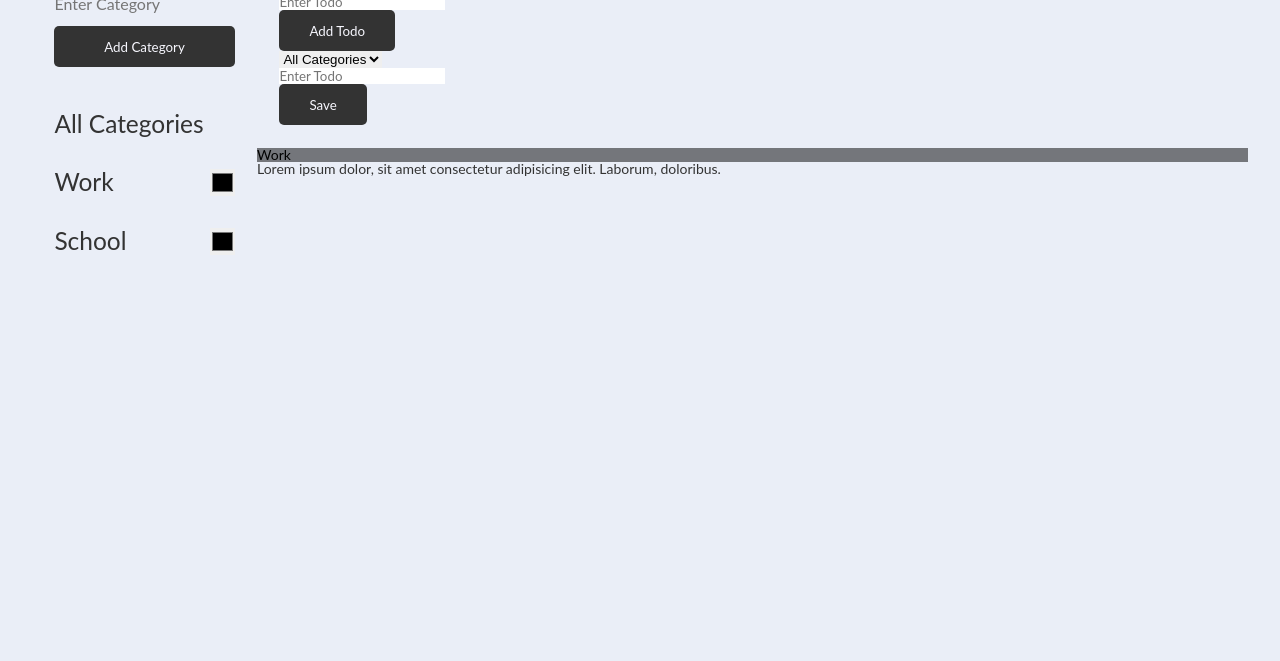
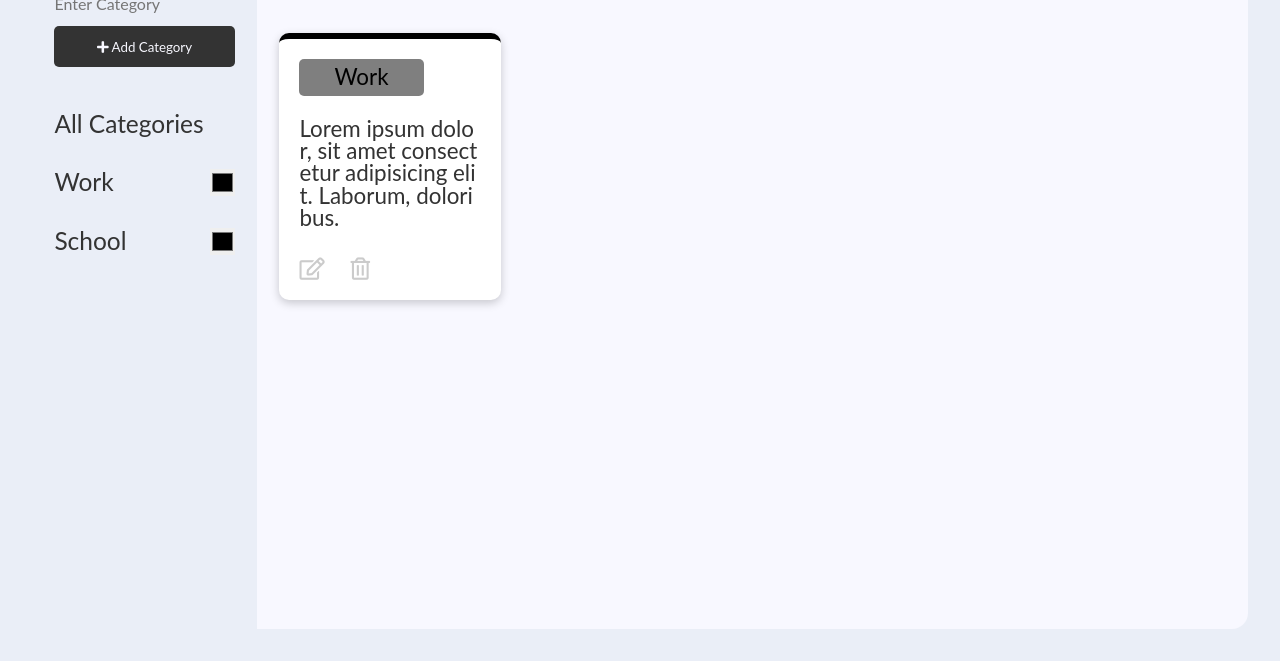
Before and after one commit to Valentyn13/Todo-App, a plain HTML site: page index.html in a window 1280 px wide. Shown: the part 139-800 px from the top of the page. Drawn offline with Linux system fonts and the light colour scheme.

Commit message:
Add font awesome btn

```diff
--- a/index.html
+++ b/index.html
@@ -3,6 +3,9 @@
 <head>
     <link rel="stylesheet" href="style.css">
     <link rel="stylesheet" href="nullstyle.css">
+    <link rel="stylesheet" href="https://cdnjs.cloudflare.com/ajax/libs/font-awesome/5.15.1/css/all.min.css"
+        integrity="sha512-+4zCK9k+qNFUR5X+cKL9EIR+ZOhtIloNl9GIKS57V1MyNsYpYcUrUeQc9vNfzsWfV28IaLL3i96P9sdNyeRssA=="
+        crossorigin="anonymous" />
     <meta charset="UTF-8">
     <meta http-equiv="X-UA-Compatible" content="IE=edge">
     <meta name="viewport" content="width=device-width, initial-scale=1.0">
--- a/style.css
+++ b/style.css
@@ -101,3 +101,94 @@ body {
     margin-left: auto;
     cursor: pointer;
 }
+.main {
+    background-color: var(--light-color);
+    overflow-y: scroll;
+}
+
+.main::-webkit-scrollbar {
+    display: none;
+}
+
+.main .header {
+    background: var(--light-color);
+    display: flex;
+    justify-content: space-between;
+    align-items: center;
+}
+
+/* Create and Edit Form */
+.create-todo-form input, .edit-todo-form input,
+.create-todo-form select, .edit-todo-form select {
+    border: 0;
+    width: 100%;
+    padding: 3px 0;
+    font-size: 16px;
+    background-color: transparent;
+}
+
+.create-todo-form input:focus, .edit-todo-form input:focus,
+.create-todo-form select:focus, .edit-todo-form select:focus {
+    outline: none;
+}
+
+.create-todo-form, .edit-todo-form {
+    display: flex;
+    justify-content: space-between;
+    align-items: flex-end;
+    flex: .8;
+}
+
+.create-todo-form input, .edit-todo-form input {
+    border-bottom: 1px solid #b4b3cb;
+    width: 350px;
+}
+
+.edit-todo-form {
+    display: none;
+}
+
+/* Cards */
+.todos-container {
+    display: grid;
+    grid-template-columns: repeat(4,1fr);
+    grid-auto-rows: max-content;
+    gap: 20px;
+    padding: 1.6rem;
+}
+
+.todo {
+    background-color: #fff;
+    color: var(--primary-color);
+    border-top: 6px solid;
+    border-radius: 10px;
+    box-shadow: 0 3px 10px rgba(0, 0, 0, 0.2);
+    padding: 20px;
+    display: flex;
+    flex-direction: column;
+    align-items: flex-start;
+}
+
+.todo-tag {
+    font-size: 1.6rem;
+    padding: .5rem 2.5rem;
+    border-radius: 5px;
+    margin-bottom: 8px;
+}
+
+.todo-description {
+    font-size: 1.6rem;
+    margin: 1rem 0 2rem 0;
+    word-break: break-all;
+}
+
+.todo-actions {
+    margin-top: auto;
+}
+
+.todo-actions i {
+    font-size: 1.6rem;
+    margin-right: 1.6rem;
+    opacity: 0.25;
+    cursor: pointer;
+}
```
